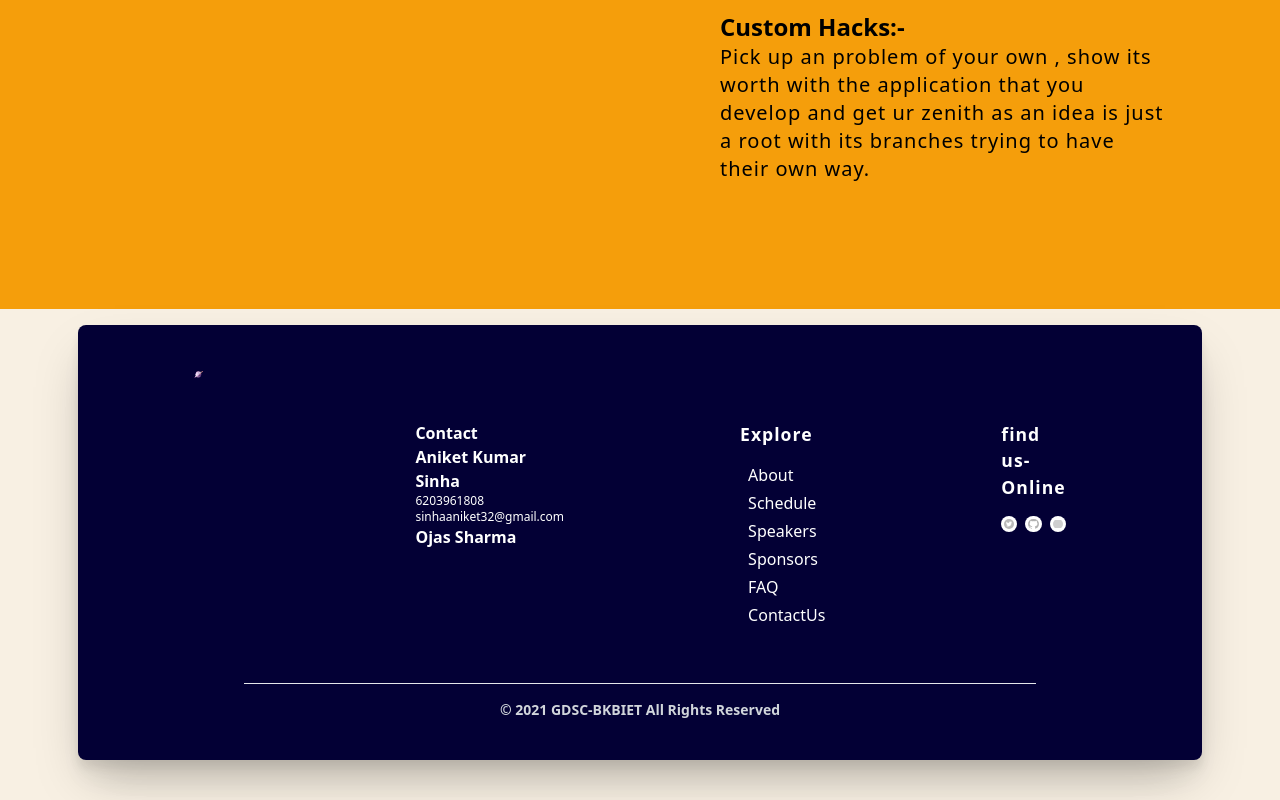
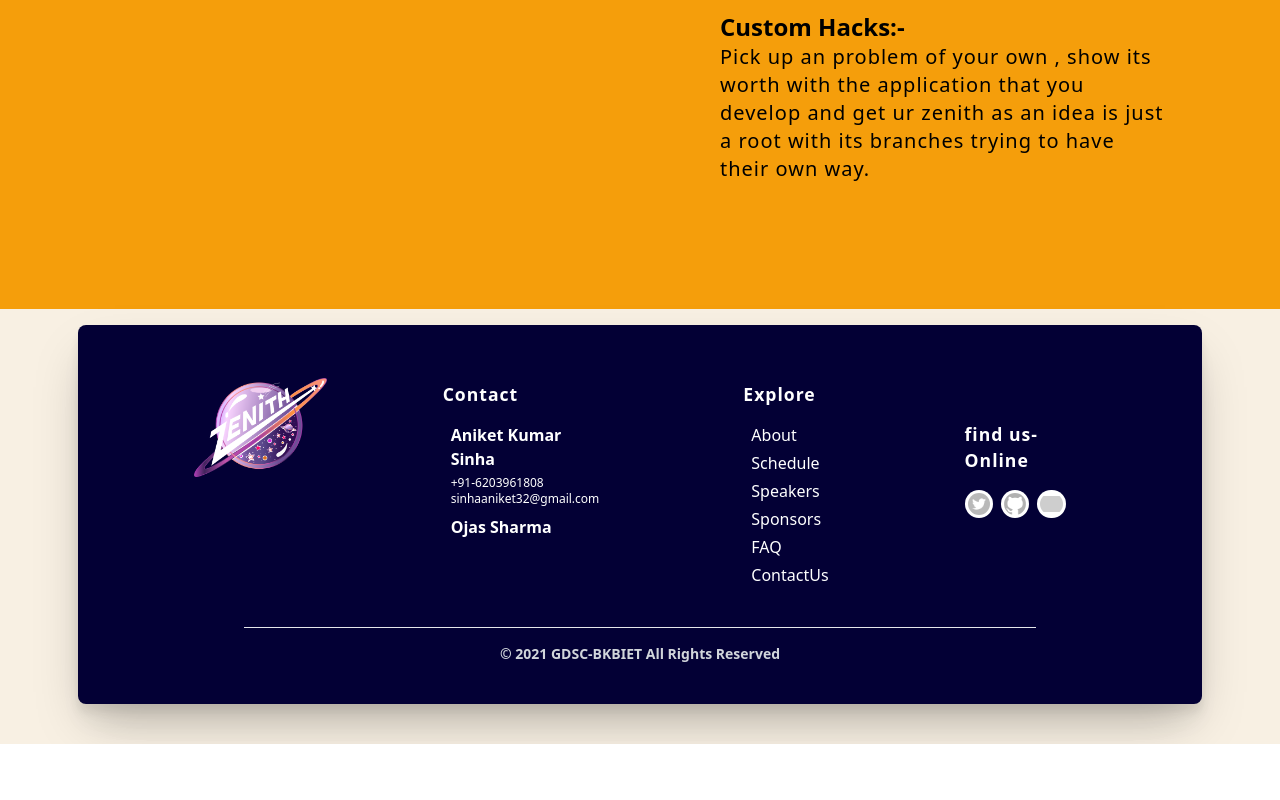
Before and after one commit to RKC3000/zenith, a Next.js app: page /Hackathon in a window 1280 px wide. Shown: the part 2439-3239 px from the top of the page. After the commit the page ends 3183 px from the top, so only its background shows below. Built offline with nearby package versions, Linux system fonts and the light colour scheme; grey boxes are pictures that could not be loaded; a web font is replaced by a local one.

Commit message:
some enhancements

```diff
--- a/components/Footer.js
+++ b/components/Footer.js
@@ -5,9 +5,9 @@ const Footer = () => {
   return (
     <>
       <div id="footer" className="flex items-center  justify-center p-4 mb-6 ">
-        <footer className="bg-[#030035] p-10 pt-4 pl-24 pr-24 w-[90%]  rounded-lg drop-shadow-xl shadow-2xl">
-          <div className="text-white flex space-y-10 md:space-x-24 flex-col md:flex-row">
-            <span className="p-5">
+        <footer className="bg-[#030035] p-10 pl-16 md:p-10 md:pt-4 md:pl-24 md:pr-24 w-[90%] rounded-lg drop-shadow-xl shadow-2xl">
+          <div className="text-white flex items-start justify-center md:justify-evenly space-y-10 md:space-x-24 flex-col md:flex-row mb-6">
+            <span className="p-5 flex items-center justify-center">
               <Image
                 className="image"
                 src="/zenith-logo.png"
@@ -16,15 +16,18 @@ const Footer = () => {
                 height={200}
               />
             </span>
-            <div className="md:p-10 flex flex-col md:pl-24">
-              <h1 className="font-extrabold">Contact</h1>
-              <span>
-                <h1 className="font-bold">Aniket Kumar Sinha</h1>
-                <h3 className="text-xs md:font-normal">6203961808</h3>
+            <span className="flex -ml-8 w-[50%] justify-evenly space-x-4 md:space-x-36">
+              <div className="flex flex-col">
+                <p className="font-bold">Contact</p>
+                <span className="mt-4 ml-2">
+                  <h1 className="font-semibold">Aniket Kumar Sinha</h1>
+                  <h3 className="text-xs md:font-normal mt-1">
+                    +91-6203961808
+                  </h3>
                   <h6 className="text-xs md:font-normal">
                     sinhaaniket32@gmail.com
                   </h6>
-                <h1 className="font-bold">Ojas Sharma</h1>
+                  <h1 className="font-bold mt-2">Ojas Sharma</h1>
                 </span>
               </div>
               {/* <span className="md:p-10 flex flex-col md:pl-24">
@@ -49,7 +52,7 @@ const Footer = () => {
                 </span>
               </span>
             </span> */}
-            <span className="md:p-10 flex flex-col ">
+              <span className=" flex flex-col ">
                 <span>
                   <p className="font-bold">Explore</p>
                   <span className=" flex flex-col mt-4 ml-2 space-y-1">
@@ -77,9 +80,13 @@ const Footer = () => {
                     <a href="#faq" className="text-white hover:text-blue-300">
                       <span>FAQ</span>
                     </a>
-                  <a href="#contact" className="text-white hover:text-blue-300">
+                    <a
+                      href="#contact"
+                      className="text-white hover:text-blue-300"
+                    >
                       <span>ContactUs</span>
                     </a>
+                  </span>
                 </span>
               </span>
             </span>
--- a/pages/HomePage.js
+++ b/pages/HomePage.js
@@ -1,5 +1,6 @@
 import Link from "next/link";
 import React, { useRef } from "react";
+import Image from "next/image";
 
 function HomePage() {
   const ref = useRef(null);
@@ -10,9 +11,9 @@ function HomePage() {
   return (
     <div
       id="home"
-      className="min-h-screen flex-col-reverse md:flex-row bg-center flex items-center justify-center w-full "
+      className="min-h-screen flex-col md:flex-row bg-center flex items-center justify-center w-full "
     >
-      <div className="w-[40vh] md:w-[30vw]">
+      <div className="w-[40vh] md:w-[30vw] mb-4 md:mb-0">
         <lottie-player
           id="firstLottie"
           ref={ref}
@@ -29,14 +30,29 @@ function HomePage() {
       <div className="flex flex-col text-white lg:pl-16">
         <div className="mb-2">
           <h1 className="text-2xl md:text-6xl font-bold">Hello Hackers</h1>
-          <h2 className="text-2xl md:text-7xl">Welcome the Zenith</h2>
+          <h2 className="text-4xl md:text-7xl">
+            Welcome the{" "}
+            <x className="bg-blue-500 rounded-3xl p-4 font-bold pt-0 pb-0">
+              Zenith
+            </x>
+          </h2>
+          <h3 className="text-gray-300 italic text-xs md:text-lg mt-2 md:mt-5 text-right font-semibold">
+            20-22 October 2021
+          </h3>
         </div>
 
-        <div className="flex space-x-2">
-          <button className="p-1 border-2 rounded-lg hover:bg-white hover:text-black">
+        <div className="flex space-x-4 mt-1">
+          <button className="p-1 text-gray-800 bg-white rounded-xl pl-4 pr-4 font-semibold hover:bg-gray-300">
             <a href="https://forms.office.com/r/SwAGhnSB6C">Register</a>
           </button>
-          <button className="p-1 border-2 rounded-lg hover:bg-white hover:text-black">
+          <button className="p-1 text-gray-800 bg-white rounded-xl pl-4 pr-4 font-semibold flex items-center justify-center space-x-2 hover:bg-gray-300">
+            <Image
+              className="text-gray-800"
+              src="/discord.svg"
+              alt="logo"
+              width={30}
+              height={30}
+            />
             <a href="https://discord.gg/YCcD37fTyB">Discord</a>
           </button>
         </div>
--- a/pages/Schedule.js
+++ b/pages/Schedule.js
@@ -58,7 +58,6 @@ const Days = ({ day, times, titles }) => {
 
 const Schedule = () => {
   return (
-    <>
     <div id="schedule" className="zen-container">
       <div className="w-full flex flex-col justify-center items-center">
         <span className="text-6xl font-bold mb-16">Schedule</span>
@@ -67,7 +66,6 @@ const Schedule = () => {
         ))}
       </div>
     </div>
-    </>
   );
 };
 
```
Also changed, not shown: public/discord.svg (added). Lines whose indentation alone changed are shown as unchanged.
